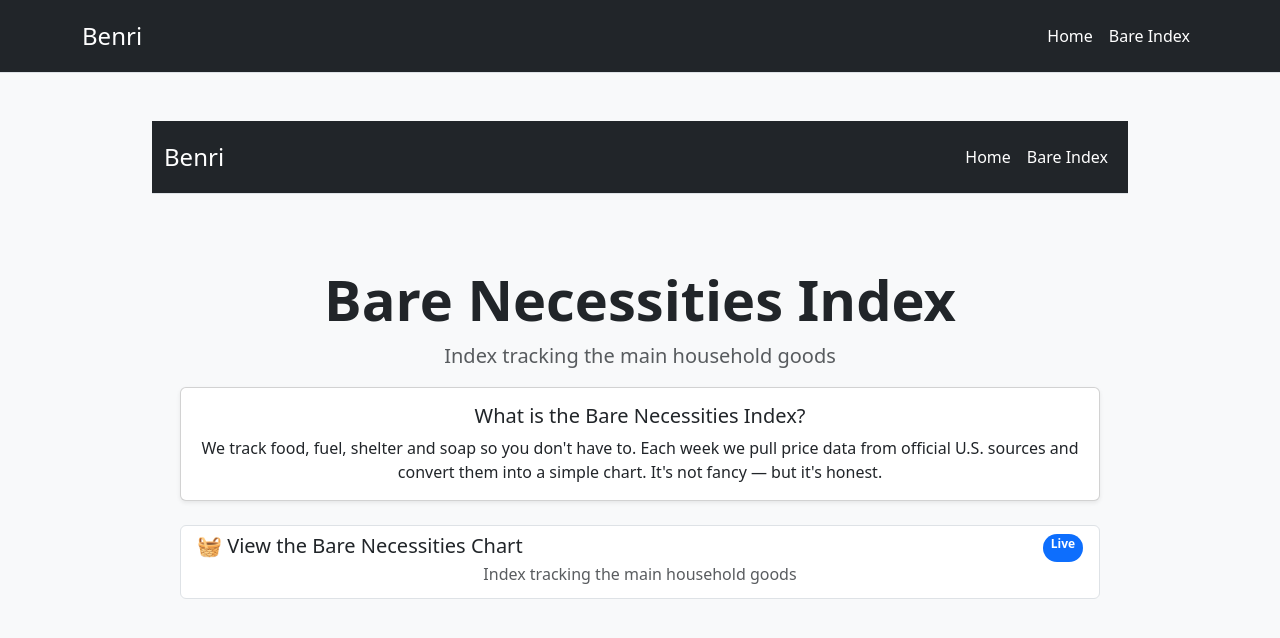
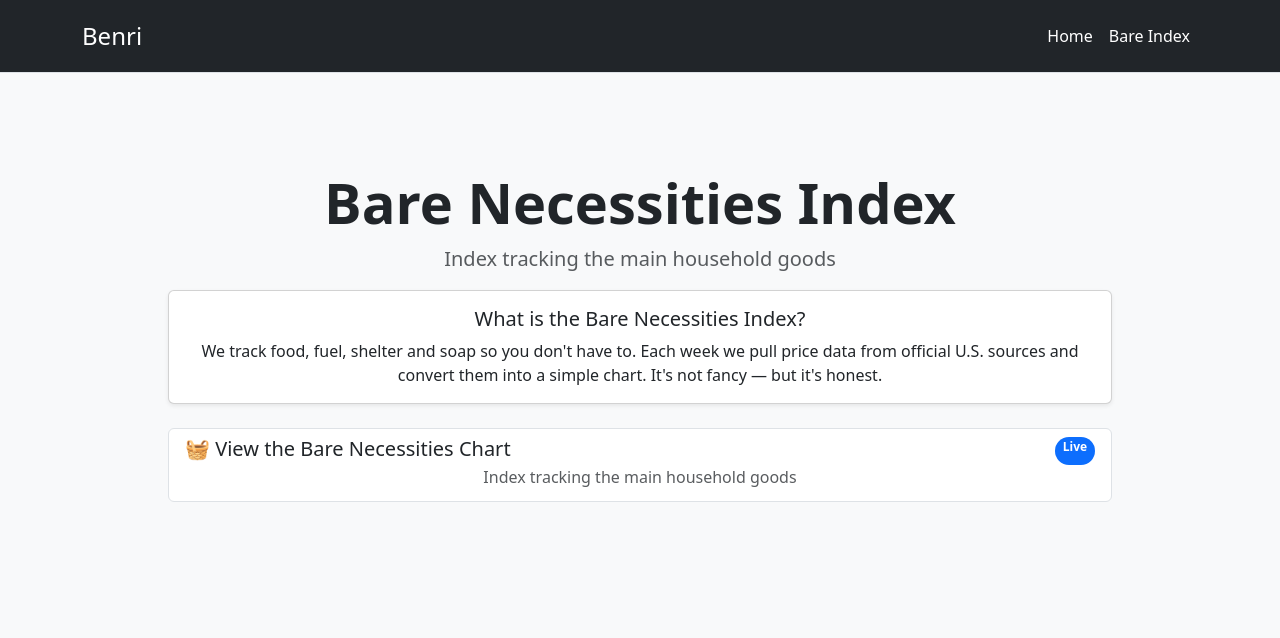
Before and after one commit to RixGpt/benri, a Jekyll site: the page built from index.md, in a window 1280 px wide. Shown: the top 638 px of the page. Built offline with Jekyll 4.4.1, drawn with Linux system fonts in a browser that asks for light colours.

Commit message:
Update index.md

```diff
--- a/index.md
+++ b/index.md
@@ -3,37 +3,24 @@ layout: default
 title: Welcome to Benri
 ---
 
-<header class="bg-dark py-3 mb-4 border-bottom">
-  <div class="container d-flex flex-wrap justify-content-between align-items-center">
-    <a href="/" class="d-flex align-items-center mb-2 mb-lg-0 text-white text-decoration-none">
-      <span class="fs-4">Benri</span>
-    </a>
-    <ul class="nav">
-      <li class="nav-item"><a href="/" class="nav-link px-2 text-white">Home</a></li>
-      <li class="nav-item"><a href="/bare.html" class="nav-link px-2 text-white">Bare Index</a></li>
-      <!-- Add more nav links here -->
-    </ul>
-  </div>
-</header>
+<main class="container text-center py-5 px-3">
+  <h1 class="display-4 fw-bold">Bare Necessities Index</h1>
+  <p class="fs-5 text-muted">Index tracking the main household goods</p>
 
-<main class="container">
-  <div class="starter-template text-center py-5 px-3">
-    <h1 class="display-4 fw-bold">Bare Necessities Index</h1>
-    <p class="fs-5 text-muted">Index tracking the main household goods</p>
-    <div class="card shadow-sm mb-4">
-      <div class="card-body">
-        <h5 class="card-title">What is the Bare Necessities Index?</h5>
-        <p class="card-text">We track food, fuel, shelter and soap so you don't have to. Each week we pull price data from official U.S. sources and convert them into a simple chart. It's not fancy — but it's honest.</p>
-      </div>
-    </div>
-    <div class="list-group">
-      <a href="/bare.html" class="list-group-item list-group-item-action">
-        <div class="d-flex w-100 justify-content-between">
-          <h5 class="mb-1">🧺 View the Bare Necessities Chart</h5>
-          <span class="badge bg-primary rounded-pill">Live</span>
-        </div>
-        <p class="mb-1 text-muted">Index tracking the main household goods</p>
-      </a>
+  <div class="card shadow-sm mb-4">
+    <div class="card-body">
+      <h5 class="card-title">What is the Bare Necessities Index?</h5>
+      <p class="card-text">We track food, fuel, shelter and soap so you don't have to. Each week we pull price data from official U.S. sources and convert them into a simple chart. It's not fancy — but it's honest.</p>
     </div>
   </div>
+
+  <div class="list-group">
+    <a href="/bare.html" class="list-group-item list-group-item-action">
+      <div class="d-flex w-100 justify-content-between">
+        <h5 class="mb-1">🧺 View the Bare Necessities Chart</h5>
+        <span class="badge bg-primary rounded-pill">Live</span>
+      </div>
+      <p class="mb-1 text-muted">Index tracking the main household goods</p>
+    </a>
+  </div>
 </main>
```
